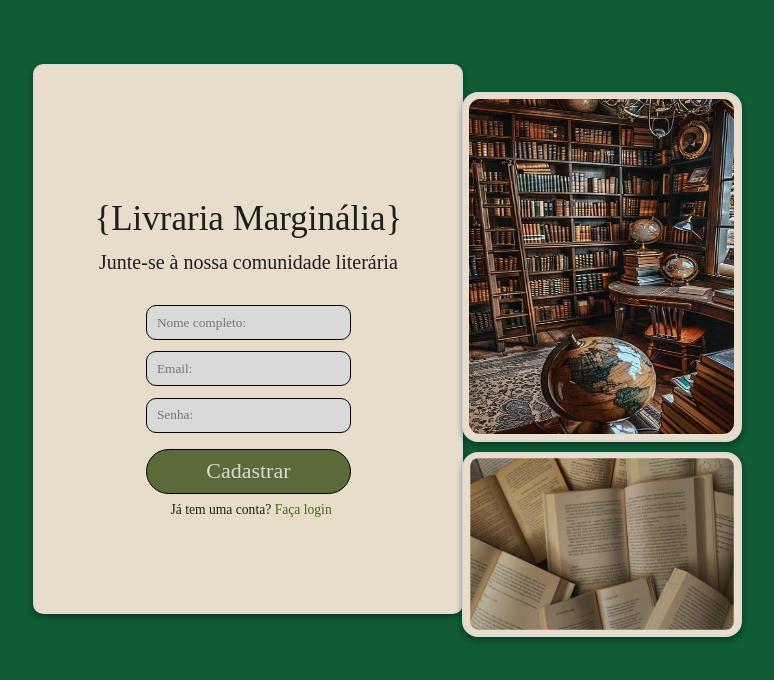
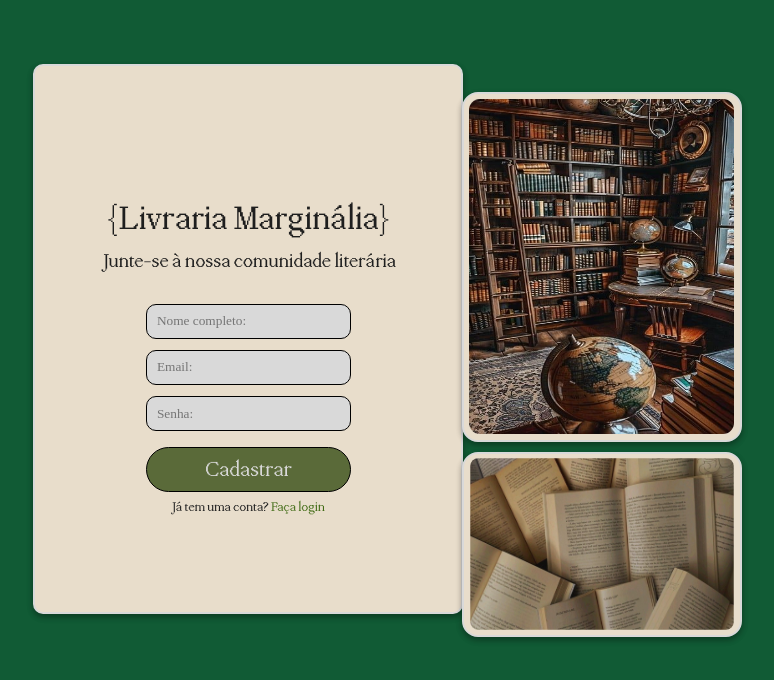
Before and after one commit to joaohrx/projetopsi-01, a Flask app: page /cadastro in a window 1280 px wide. Shown: the top 680 px of the page, without its empty margins (261-1035 px from the left). Run offline with Flask 3, Linux system fonts and the light colour scheme; some web fonts are replaced.

Commit message:
Correção do caminho das fontes

```diff
--- a/static/css/base.css
+++ b/static/css/base.css
@@ -1,11 +1,11 @@
 @font-face {
   font-family: 'PP Mondwest';
-  src: url(../../assets/PPMONDWEST-REGULAR.OTF);
+  src: url(static/fontes/PPMONDWEST-REGULAR.OTF);
 }
 
 @font-face {
   font-family: 'PP Neuebit';
-  src: url(../../assets/PPNEUEBIT-BOLD.OTF);
+  src: url(static/fontes/PPNEUEBIT-BOLD.OTF);
 }
 
 :root {
--- a/static/css/sobrenos.css
+++ b/static/css/sobrenos.css
@@ -1,11 +1,11 @@
 @font-face {
     font-family: 'PP Mondwest';
-    src: url(../../assets/PPMONDWEST-REGULAR.OTF);
+    src: url(static/fontes/PPMONDWEST-REGULAR.OTF);
   }
 
   @font-face {
     font-family: 'PP Neuebit';
-    src: url(../../assets/PPNEUEBIT-BOLD.OTF);
+    src: url(static/fontes/assets/PPNEUEBIT-BOLD.OTF);
 
   }
 
--- a/static/css/stylecadastro.css
+++ b/static/css/stylecadastro.css
@@ -1,16 +1,16 @@
 @font-face {
     font-family: 'PP Mondwest';
-    src: url(../../assets/PPMONDWEST-REGULAR.OTF);
+    src: url(static/fontes/PPMONDWEST-REGULAR.OTF);
   }
 
   @font-face {
     font-family: 'PP Neuebit';
-    src: url(../../assets/PPNEUEBIT-BOLD.OTF);
+    src: url(static/fontes/PPNEUEBIT-BOLD.OTF);
   }
 
   @font-face {
     font-family: 'Neue Haas';
-    src: url(../../assets/NEUEHAASGROTDISP-55ROMAN-TRIAL.OTF);
+    src: url(static/fontes//NEUEHAASGROTDISP-55ROMAN-TRIAL.OTF);
     }
 
 
--- a/static/css/stylelivros.css
+++ b/static/css/stylelivros.css
@@ -1,12 +1,12 @@
 @font-face {
   font-family: 'PP Mondwest';
-  src: url(../../assets/PPMONDWEST-REGULAR.OTF);
+  src: url(static/fontes/PPMONDWEST-REGULAR.OTF);
   font-weight: normal;
 }
 
 @font-face {
   font-family: 'PP Neuebit';
-  src: url(../../assets/PPNEUEBIT-BOLD.OTF);
+  src: url(static/fontes/PPNEUEBIT-BOLD.OTF);
   font-weight: normal;
 }
 
--- a/static/css/stylelogin.css
+++ b/static/css/stylelogin.css
@@ -1,11 +1,11 @@
 @font-face {
     font-family: 'PP Mondwest';
-    src: url(../../assets/PPMONDWEST-REGULAR.OTF);
+    src: url(static/fontes/PPMONDWEST-REGULAR.OTF);
   }
 
   @font-face {
     font-family: 'PP Neuebit';
-    src: url(../../assets/PPNEUEBIT-BOLD.OTF);
+    src: url(static/fontes/PPNEUEBIT-BOLD.OTF);
   }
 
 
--- a/static/css/stylepagamentos.css
+++ b/static/css/stylepagamentos.css
@@ -1,11 +1,11 @@
 @font-face {
   font-family: 'PP Mondwest';
-  src: url(../../assets/PPMONDWEST-REGULAR.OTF);
+  src: url(static/fontes/PPMONDWEST-REGULAR.OTF);
 }
 
 @font-face {
   font-family: 'PP Neuebit';
-  src: url(../../assets/PPNEUEBIT-BOLD.OTF);
+  src: url(static/fontes/PPNEUEBIT-BOLD.OTF);
 }
 
 #areapag {
```
